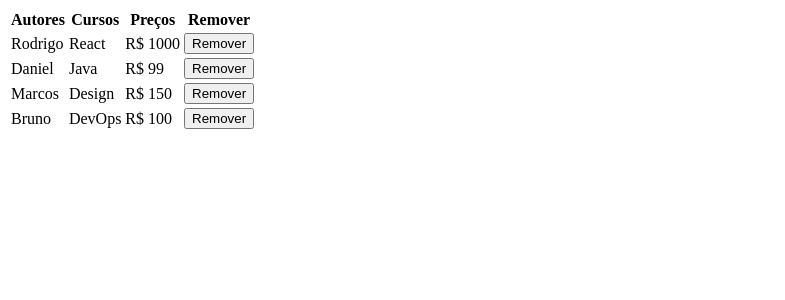
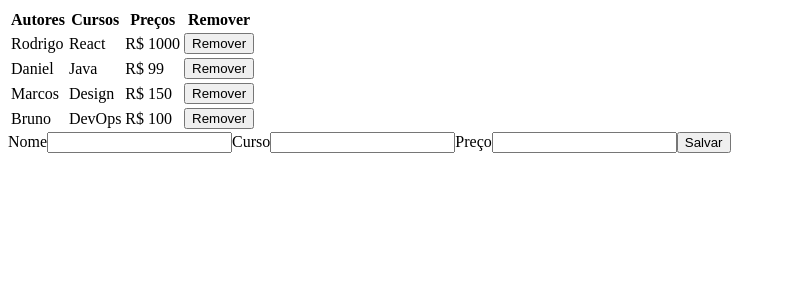
Before and after one commit to diasbass/reactproductslist, a React (Create React App) app in the folder reactproductlist/: page / in a window 1280 px wide. Shown: the top 300 px of the page, without its empty margins (0-785 px from the left). Built offline with nearby package versions, Linux system fonts and the light colour scheme.

Commit message:
Adicionando novos produtos via formulário

```diff
--- a/reactproductlist/src/App.js
+++ b/reactproductlist/src/App.js
@@ -1,6 +1,7 @@
-import React, { Component } from 'react';
+import React, { Component, Fragment } from 'react';
 //import './App.css';
 import ProductList from './ProductList';
+import Formulario from './Formulario';
 
 class App extends Component {
   state = {
@@ -40,11 +41,18 @@ class App extends Component {
     )
   }
 
+  escutadorDeSubmit = product => {
+    this.setState({
+      product: [...this.state.product, product]
+    })
+  }
+
   render(){
     return (
-      <div className="App">
+      <Fragment>
         <ProductList product = {this.state.product} removeProduto = {this.removeProduto} />
-      </div>
+        <Formulario escutadorDeSubmit={this.escutadorDeSubmit} />
+      </Fragment>
     );
   }
 }
--- /dev/null
+++ b/reactproductlist/src/Formulario.js
@@ -0,0 +1,59 @@
+import React, { Component } from 'react';
+
+class Formulario extends Component {
+  constructor(props){
+    super(props);
+
+    this.stateInicial = {
+      nome: '',
+      curso: '',
+      preco: ''
+    }
+    this.state = this.stateInicial;
+  }
+
+  escutadorDeInput = event => {
+    const { name, value } = event.target;
+    this.setState({
+      [name] : value
+    })
+  }
+
+  submitFormulario = () => {
+    this.props.escutadorDeSubmit(this.state);
+    this.setState(this.stateInicial)
+  }
+
+  render(){
+    const { nome, curso, preco } = this.state;
+    return(
+      <form>
+          <label htmlFor="nome">Nome</label>
+          <input
+              id="nome"
+              type="text"
+              name="nome"
+              value={nome}
+              onChange={this.escutadorDeInput} />
+          <label htmlFor="curso">Curso</label>
+          <input
+              id="curso"
+              type="text"
+              name="curso"
+              value={curso}
+              onChange={this.escutadorDeInput} />
+          <label htmlFor="preco">Preço</label>
+          <input
+              id="preco"
+              type="text"
+              name="preco"
+              value={preco}
+              onChange={this.escutadorDeInput} />
+          <button type="button" onClick={this.submitFormulario}>Salvar
+          </button>
+      </form>
+    )
+  }
+}
+
+export default Formulario;
```
